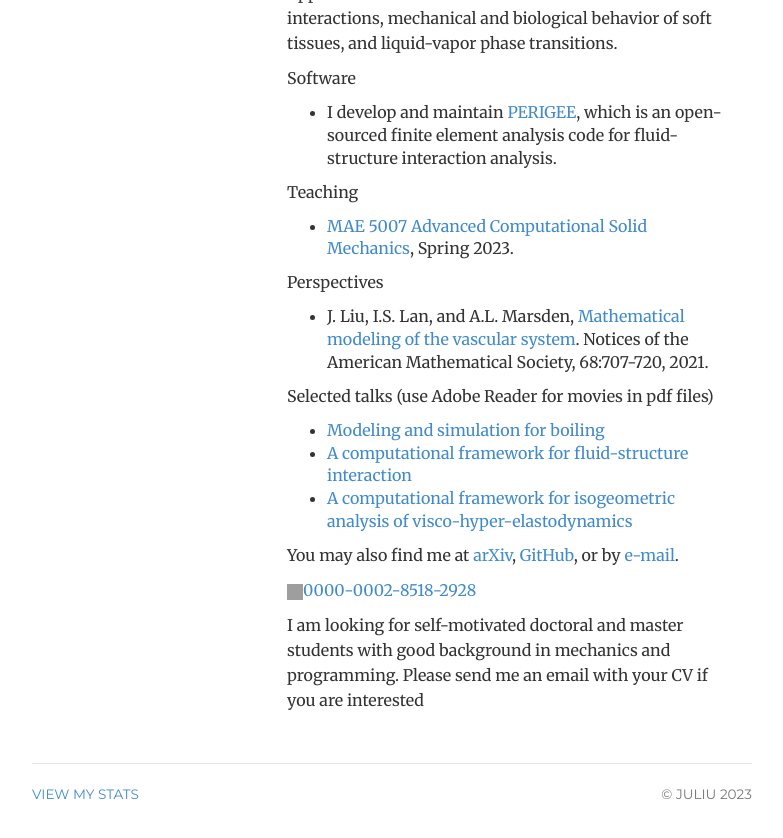
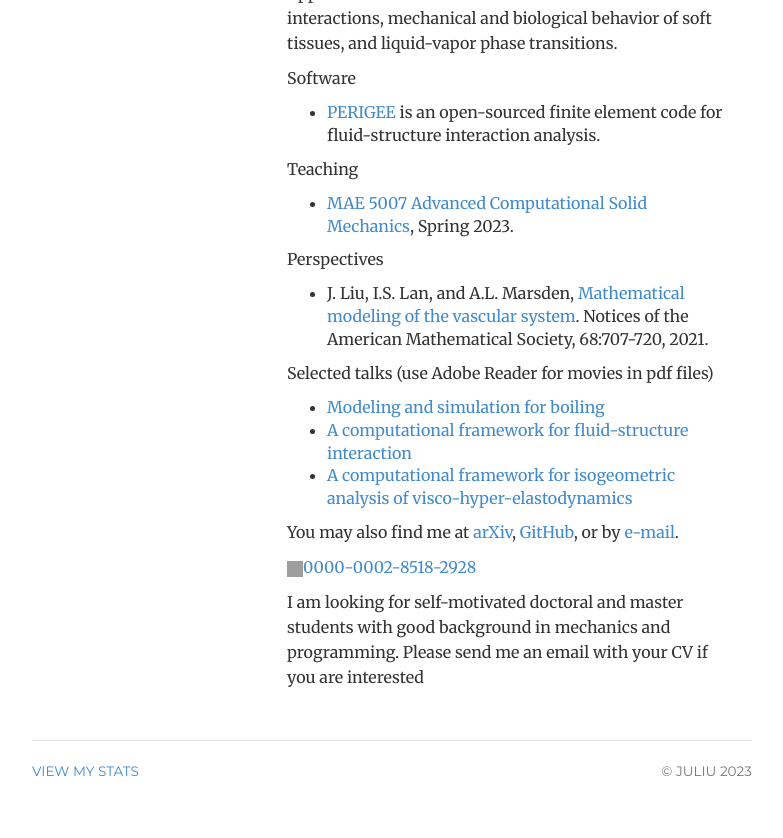
Before and after one commit to ju-liu/ju-liu.github.io, a Jekyll site: the page built from index.html, in a window 1280 px wide, cut to the strip 324-1180 px from the top of the page. Shown: the top 838 px of the strip, without its empty margins (248-1031 px from the left). Built offline with Jekyll 4.4.1, drawn with Linux system fonts in a browser that asks for light colours; nearby versions of some CDN libraries; library files that are not in the unit come from our copies; comment, search, counter and statistics services are not loaded; grey boxes are pictures that could not be loaded.

Commit message:
Update index.html

```diff
--- a/index.html
+++ b/index.html
@@ -23,7 +23,7 @@ description:
 
     <p>Software</p>
     <ul>
-	<li>I develop and maintain <a href="https://github.com/APSIS-ANALYSIS/PERIGEE">PERIGEE</a>, which is an open-sourced finite element analysis code for fluid-structure interaction analysis.</li>
+	<li><a href="https://github.com/APSIS-ANALYSIS/PERIGEE">PERIGEE</a> is an open-sourced finite element code for fluid-structure interaction analysis.</li>
     </ul>
 
     <p>Teaching</p>
```
